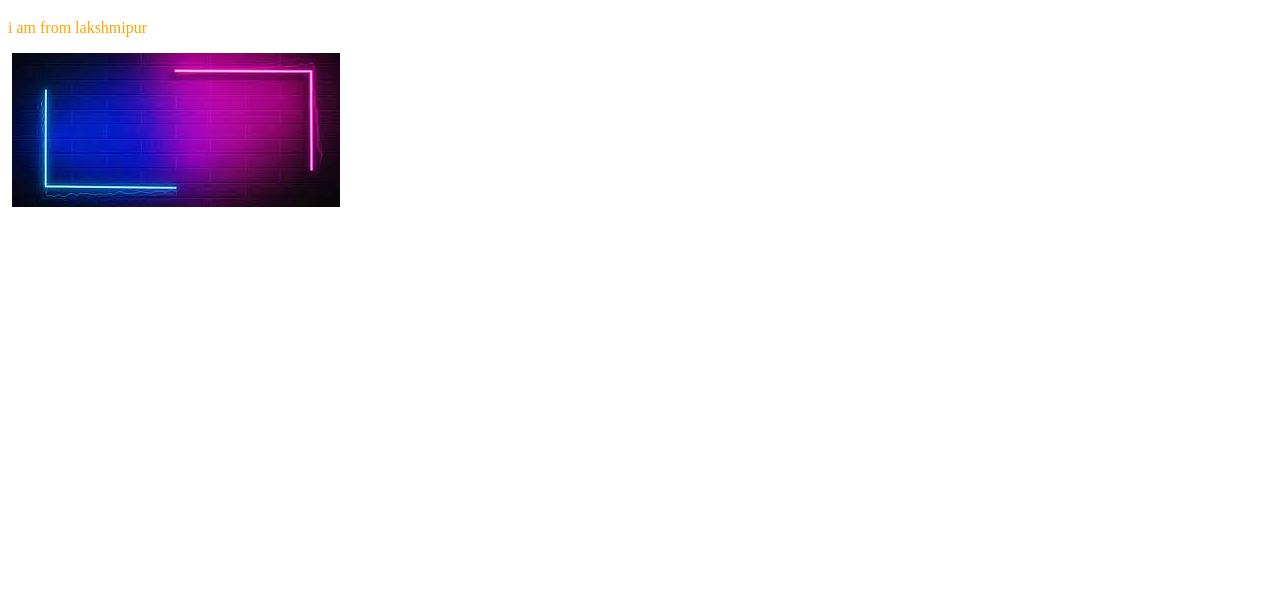
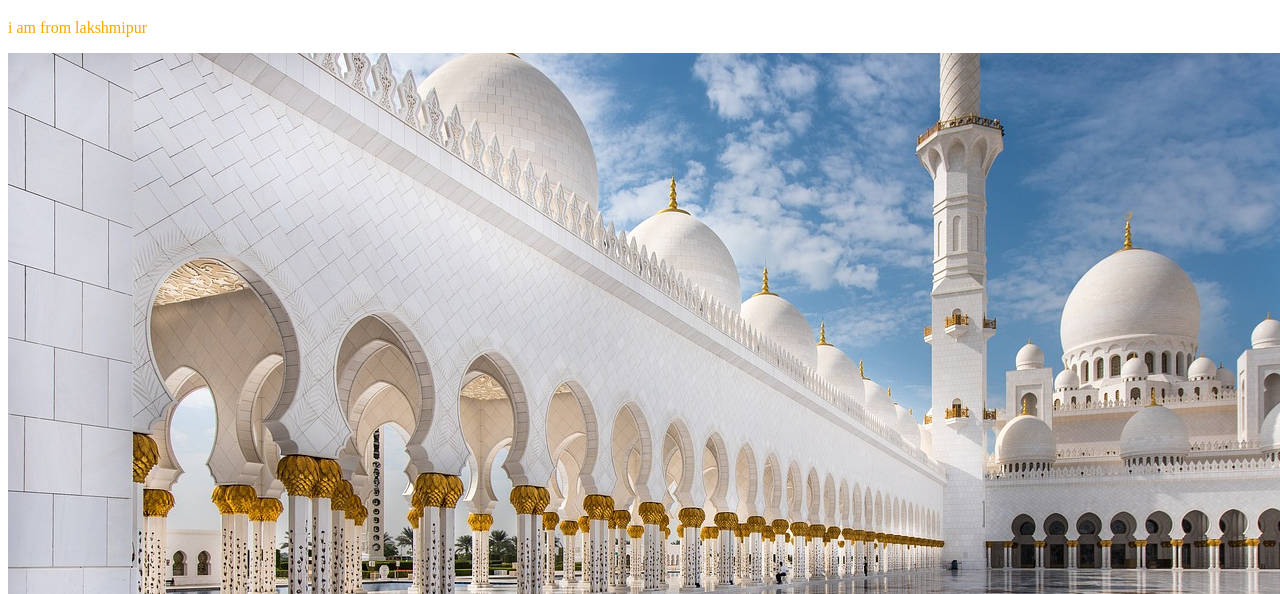
Before and after one commit to munnarashed/my-second-repo, a plain HTML site: page index.html in a window 1280 px wide. Shown: the part 206-800 px from the top of the page. Drawn offline with Linux system fonts and the light colour scheme.

Commit message:
new image

```diff
--- a/index.html
+++ b/index.html
@@ -13,6 +13,7 @@
     <p>I love Bangladesh</p>
     <h1> i am beginner</h1>
     <P>i am from lakshmipur</P>
+    <img src="images/mosque.jpg" alt="">
     <img src="large.jpg" alt="">
     <img src="seen.jpg" alt="">
 
```
Also changed, not shown: images/mosque.jpg (added).
